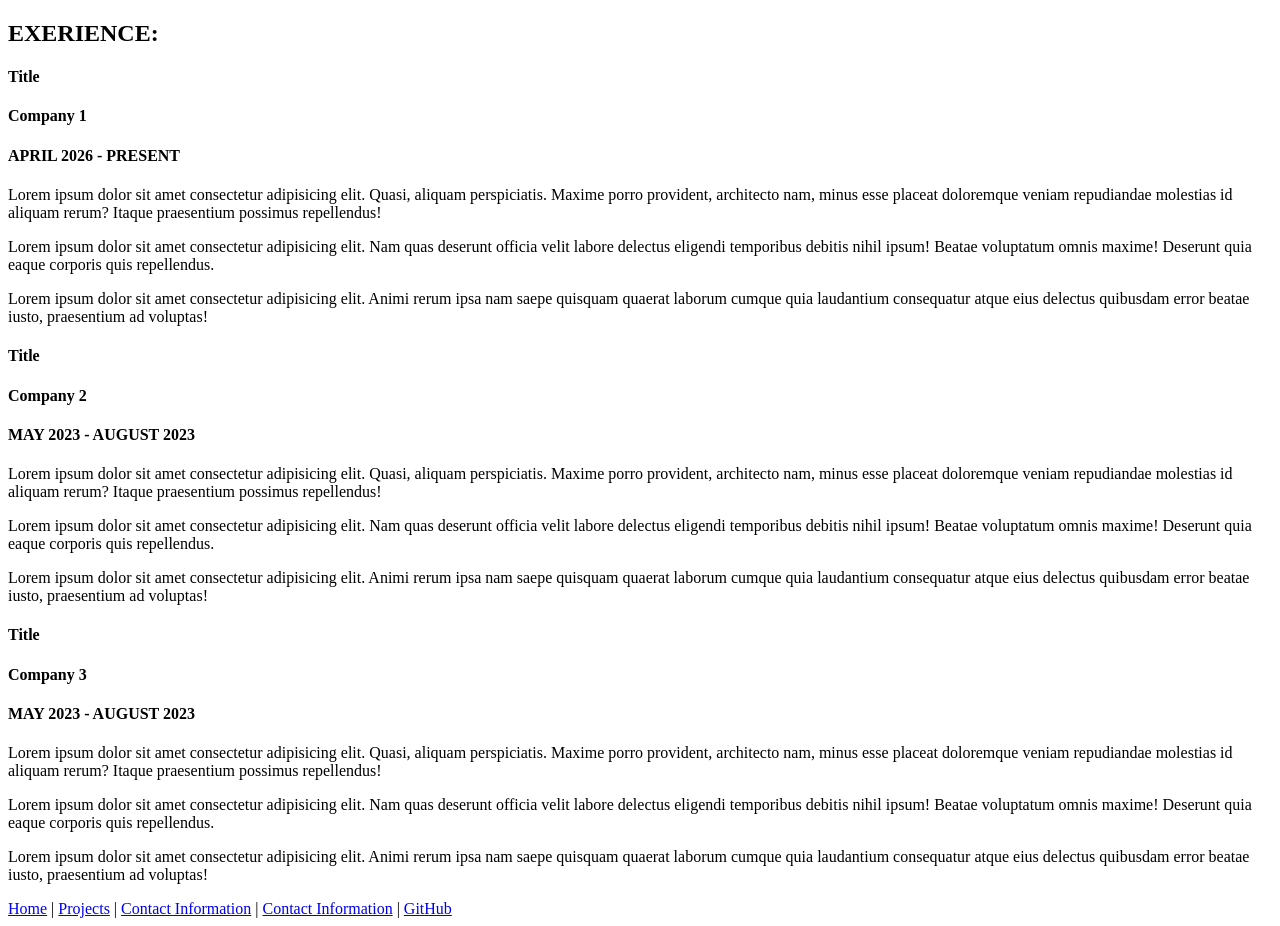
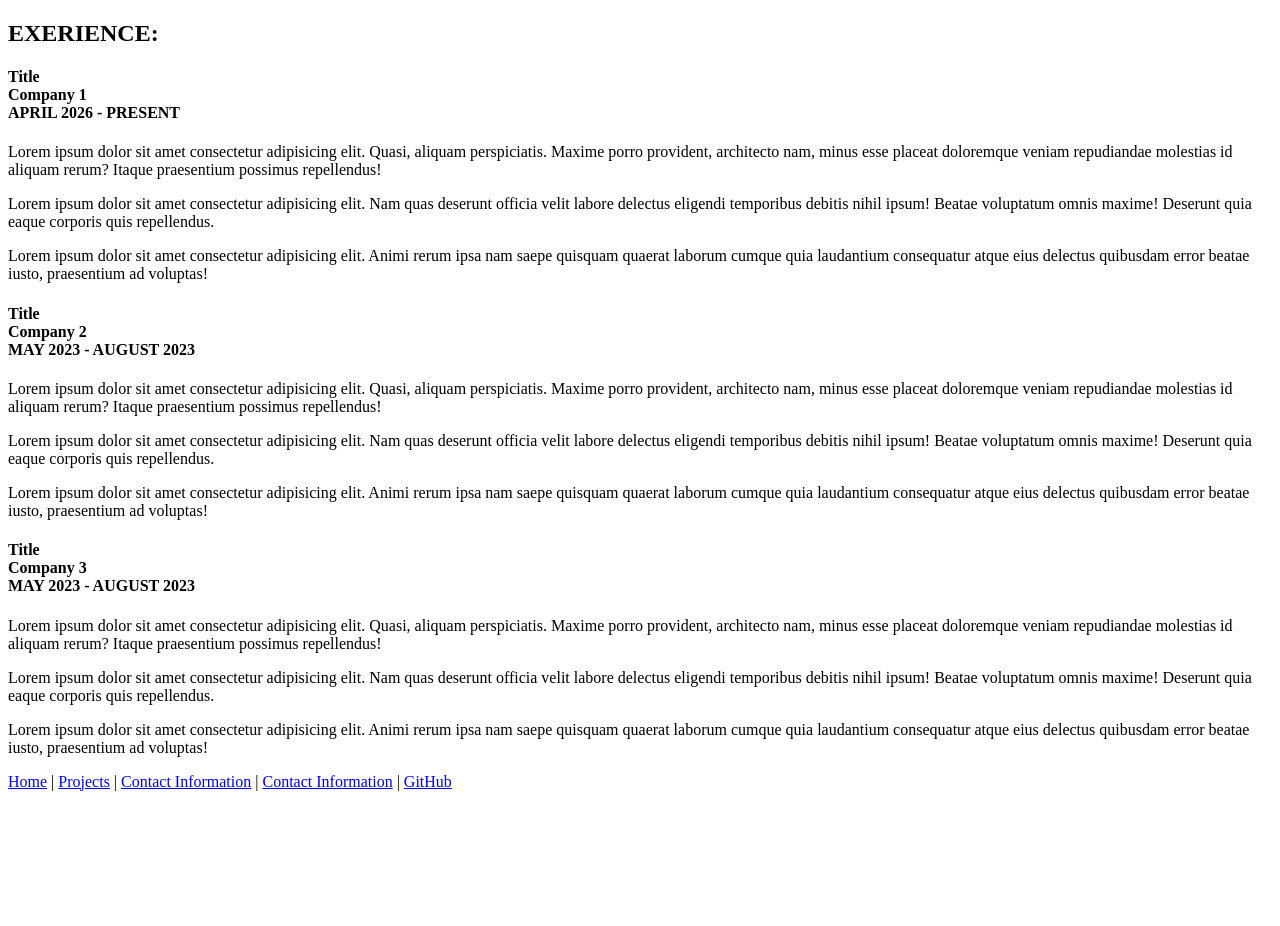
Before and after one commit to r-boylan/portfolio, a plain HTML site: page resume/index.html in a window 1280 px wide. After the commit the page ends 800 px from the top, so only its background shows below. Drawn offline with Linux system fonts and the light colour scheme.

Commit message:
Fixed formatting on Resume

```diff
--- a/resume/index.html
+++ b/resume/index.html
@@ -9,25 +9,31 @@
     <section>
         <h1>EXERIENCE:</h1>
 
-        <h4>Title</h4>
-        <h4>Company 1</h4>
-        <h4>APRIL 2026 - PRESENT</h4>
+        <h4>
+            Title<br>
+            Company 1<br>
+            APRIL 2026 - PRESENT
+        </h4>
         <p>Lorem ipsum dolor sit amet consectetur adipisicing elit. Quasi, aliquam perspiciatis. Maxime porro provident, architecto nam, minus esse placeat doloremque veniam repudiandae molestias id aliquam rerum? Itaque praesentium possimus repellendus!</p>
         <p>Lorem ipsum dolor sit amet consectetur adipisicing elit. Nam quas deserunt officia velit labore delectus eligendi temporibus debitis nihil ipsum! Beatae voluptatum omnis maxime! Deserunt quia eaque corporis quis repellendus.</p>
         <p>Lorem ipsum dolor sit amet consectetur adipisicing elit. Animi rerum ipsa nam saepe quisquam quaerat laborum cumque quia laudantium consequatur atque eius delectus quibusdam error beatae iusto, praesentium ad voluptas!</p>
         </section>
 
-        <h4>Title</h4>
-        <h4>Company 2</h4>
-        <h4>MAY 2023 - AUGUST 2023</h4>
+        <h4>
+            Title<br>
+            Company 2<br>
+            MAY 2023 - AUGUST 2023
+        </h4>
         <p>Lorem ipsum dolor sit amet consectetur adipisicing elit. Quasi, aliquam perspiciatis. Maxime porro provident, architecto nam, minus esse placeat doloremque veniam repudiandae molestias id aliquam rerum? Itaque praesentium possimus repellendus!</p>
         <p>Lorem ipsum dolor sit amet consectetur adipisicing elit. Nam quas deserunt officia velit labore delectus eligendi temporibus debitis nihil ipsum! Beatae voluptatum omnis maxime! Deserunt quia eaque corporis quis repellendus.</p>
         <p>Lorem ipsum dolor sit amet consectetur adipisicing elit. Animi rerum ipsa nam saepe quisquam quaerat laborum cumque quia laudantium consequatur atque eius delectus quibusdam error beatae iusto, praesentium ad voluptas!</p>
         </section>
 
-        <h4>Title</h4>
-        <h4>Company 3</h4>
-        <h4>MAY 2023 - AUGUST 2023</h4>
+        <h4>
+            Title<br>
+            Company 3<br>
+            MAY 2023 - AUGUST 2023
+        </h4>
         <p>Lorem ipsum dolor sit amet consectetur adipisicing elit. Quasi, aliquam perspiciatis. Maxime porro provident, architecto nam, minus esse placeat doloremque veniam repudiandae molestias id aliquam rerum? Itaque praesentium possimus repellendus!</p>
         <p>Lorem ipsum dolor sit amet consectetur adipisicing elit. Nam quas deserunt officia velit labore delectus eligendi temporibus debitis nihil ipsum! Beatae voluptatum omnis maxime! Deserunt quia eaque corporis quis repellendus.</p>
         <p>Lorem ipsum dolor sit amet consectetur adipisicing elit. Animi rerum ipsa nam saepe quisquam quaerat laborum cumque quia laudantium consequatur atque eius delectus quibusdam error beatae iusto, praesentium ad voluptas!</p>
```
